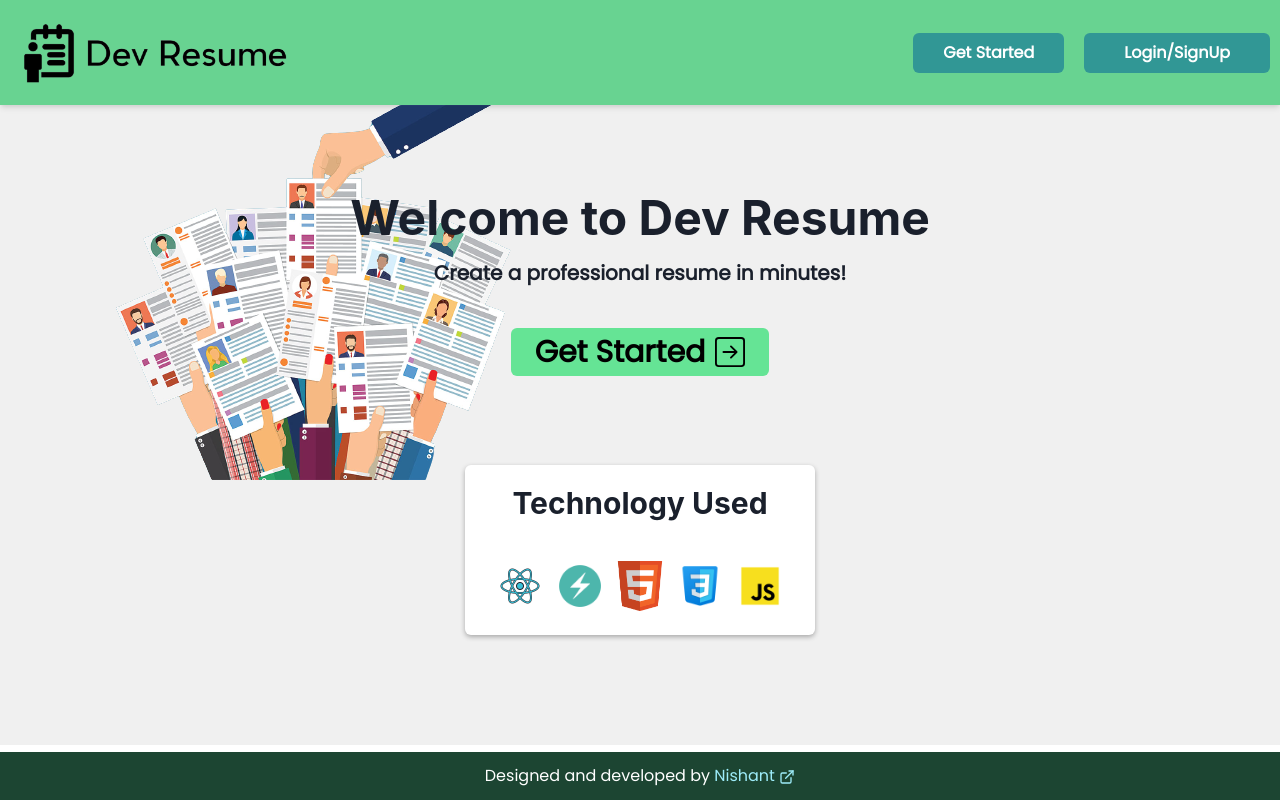
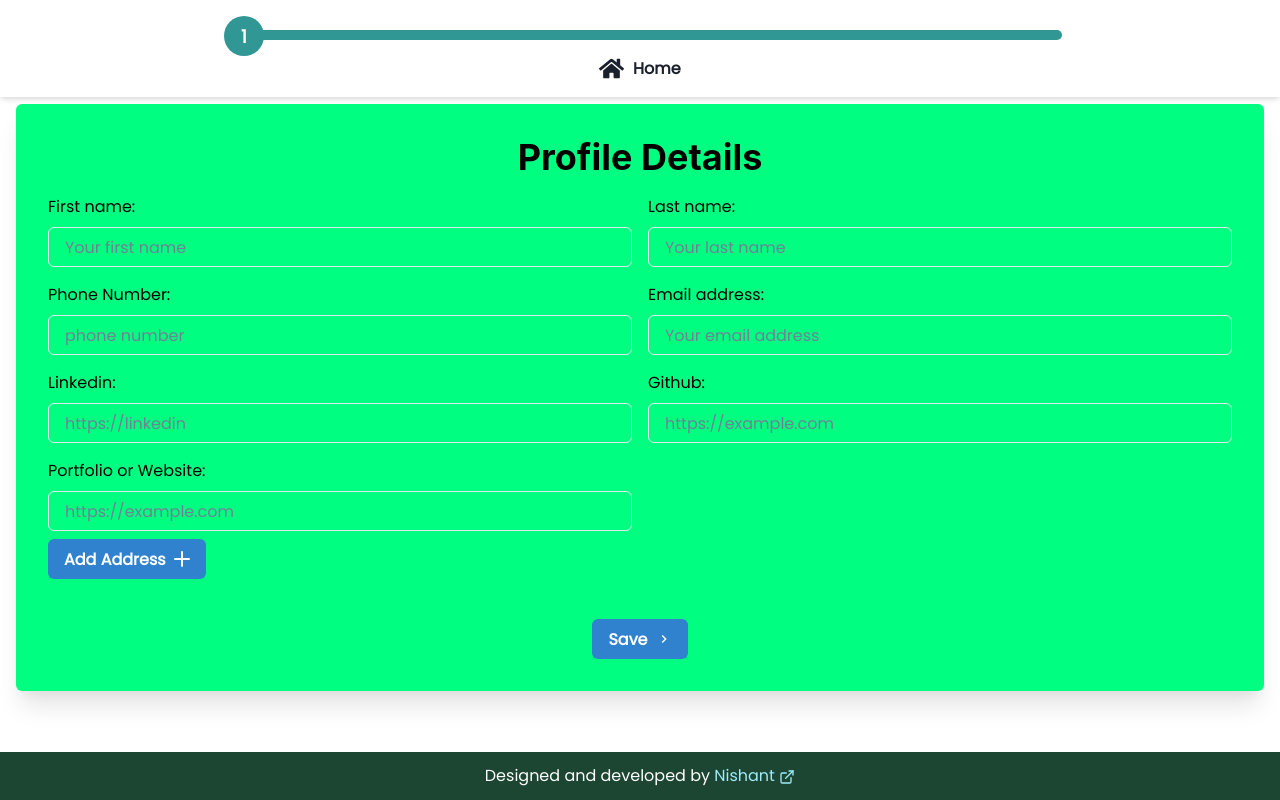
Before and after one commit to Nishant4coding/Dev-Resume, a React (Create React App) app: page /show in a window 1280 px wide. Built offline with nearby package versions, Linux system fonts and the light colour scheme.

Commit message:
some production bug fix

```diff
--- a/src/App.js
+++ b/src/App.js
@@ -9,7 +9,8 @@ import Auth from "./components/Auth";
 function App() {
   return (
     <div>
-  <BrowserRouter  basename={window.location.pathname || ''}>
+  {/* <BrowserRouter  basename={window.location.pathname || ''}> */}
+  <BrowserRouter>
       <Routes>
         <Route path="/" element={<LandingPage />} />
         <Route path="/show" element={<ResumeForm />} />
--- a/src/components/ResumeForm.jsx
+++ b/src/components/ResumeForm.jsx
@@ -128,7 +128,7 @@ const ResumeForm = () => {
               position="fixed"
               alignItems="center"
               justifyContent="center"
-              left="20%"
+              left="18%"
               top="30px"
               height="10px"
               width="65%"
```
